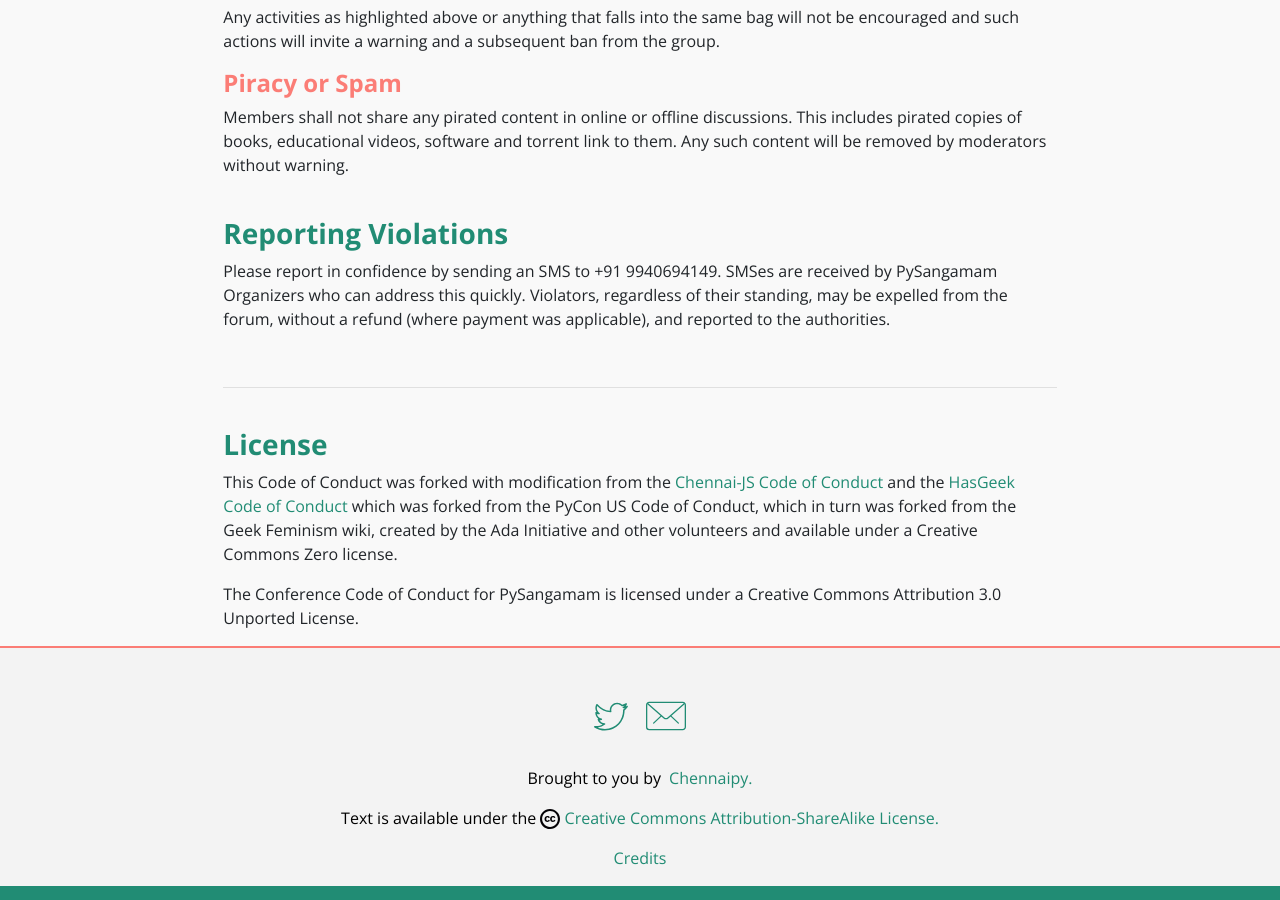
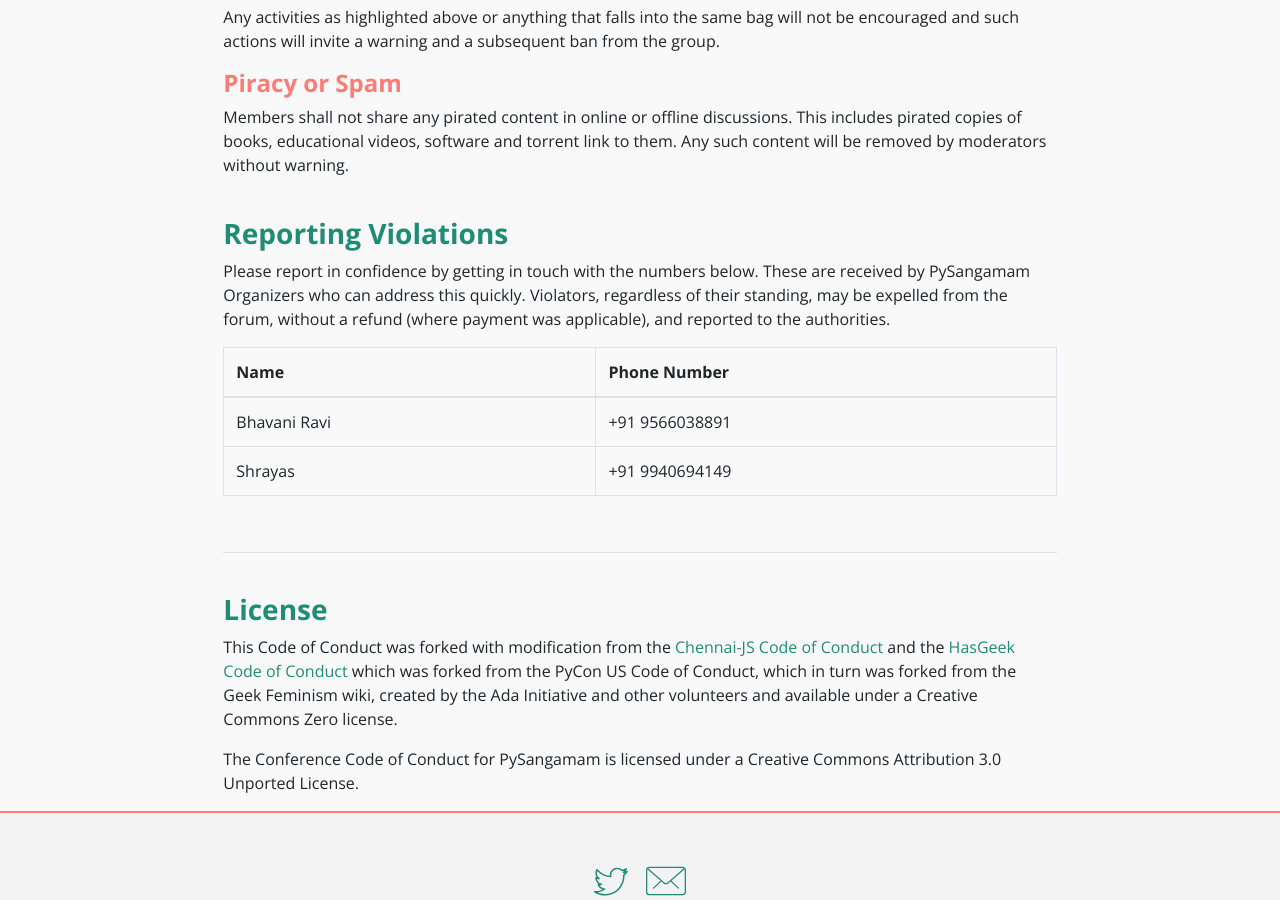
Before and after one commit to PySangamam/website, a Jekyll site: the page built from code-of-business-conduct.html, in a window 1280 px wide and 900 px high, scrolled down 1913 px. Built offline with Jekyll 4.4.1, drawn with Linux system fonts in a browser that asks for light colours.

Commit message:
Add phone numbers with names

```diff
--- a/code-of-business-conduct.html
+++ b/code-of-business-conduct.html
@@ -96,10 +96,27 @@
           warning.</p>
         <br/>
         <h3 id="reporting-violations"><strong>Reporting Violations</strong></h3>
-        <p>Please report in confidence by sending an SMS to +91 9940694149. SMSes are
+        <p>Please report in confidence by getting in touch with the numbers below. These are
           received by PySangamam Organizers who can address this quickly. Violators,
           regardless of their standing, may be expelled from the forum, without a refund
           (where payment was applicable), and reported to the authorities.</p>
+        <table class="table table-bordered">
+          <thead>
+            <tr>
+              <th>Name</th>
+              <th>Phone Number</th>
+            </tr>
+          </thead>
+          <tbody>
+            <tr>
+              <td>Bhavani Ravi</td>
+              <td>+91 9566038891</td>
+            </tr>
+            <tr>
+              <td>Shrayas</td>
+              <td>+91 9940694149</td>
+            </tr>
+        </table>
         <br/>
         <hr/>
         <br>
```
